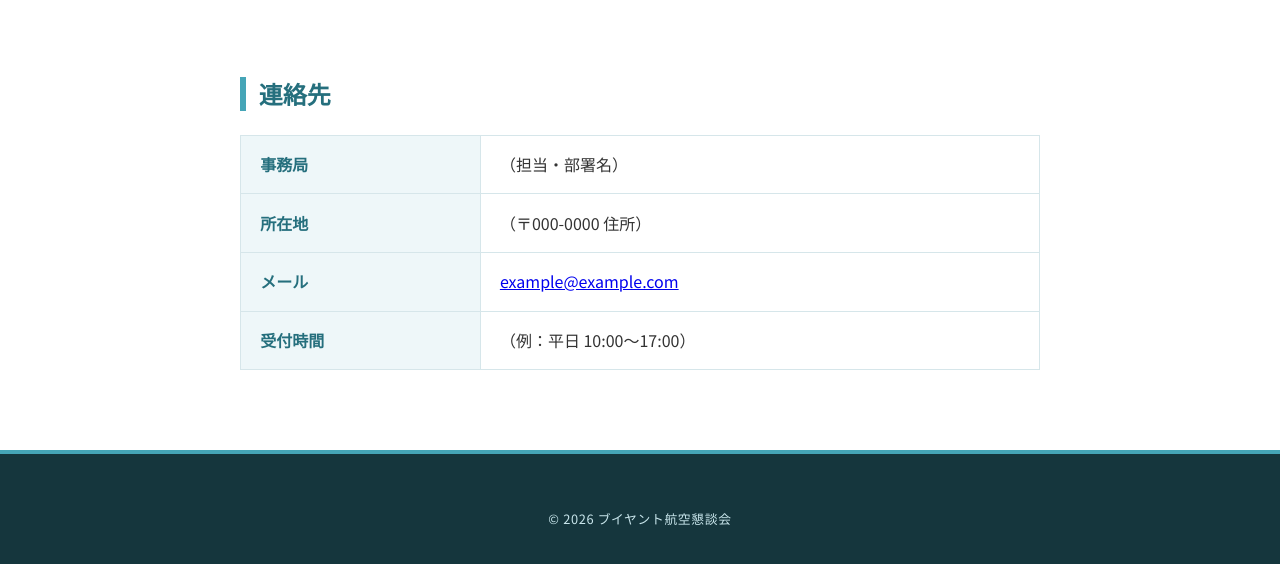
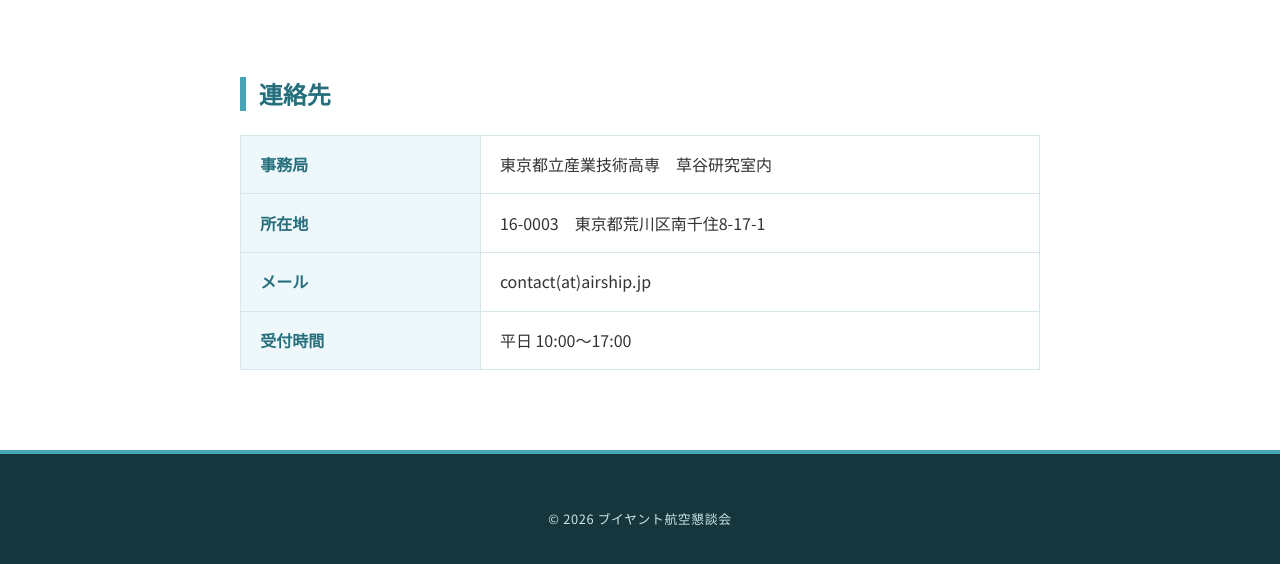
Before and after one commit to Oyama0223/airship_demo, a plain HTML site: page contact.html in a window 1280 px wide. Shown: the part 494-1058 px from the top of the page. Drawn offline with Linux system fonts and the light colour scheme.

Commit message:
Update contact.html

```diff
--- a/contact.html
+++ b/contact.html
@@ -238,10 +238,10 @@
     <section class="container page-section">
         <h2 class="section-heading">連絡先</h2>
         <table class="info-table kv">
-            <tr><th>事務局</th><td>（担当・部署名）</td></tr>
-            <tr><th>所在地</th><td>（〒000-0000 住所）</td></tr>
-            <tr><th>メール</th><td><a href="mailto:example@example.com">example@example.com</a></td></tr>
-            <tr><th>受付時間</th><td>（例：平日 10:00〜17:00）</td></tr>
+            <tr><th>事務局</th><td>東京都立産業技術高専　草谷研究室内</td></tr>
+            <tr><th>所在地</th><td>16-0003　東京都荒川区南千住8-17-1</td></tr>
+            <tr><th>メール</th><td>contact(at)airship.jp</a></td></tr>
+            <tr><th>受付時間</th><td>平日 10:00〜17:00</td></tr>
         </table>
         <!-- Googleフォーム等を使う場合は、下の行の href をフォームのURLに変えて使ってください -->
         <!-- <p class="center" style="margin-top:2rem;"><a href="https://forms.gle/xxxx" class="btn" target="_blank" rel="noopener">お問い合わせフォーム</a></p> -->
```
